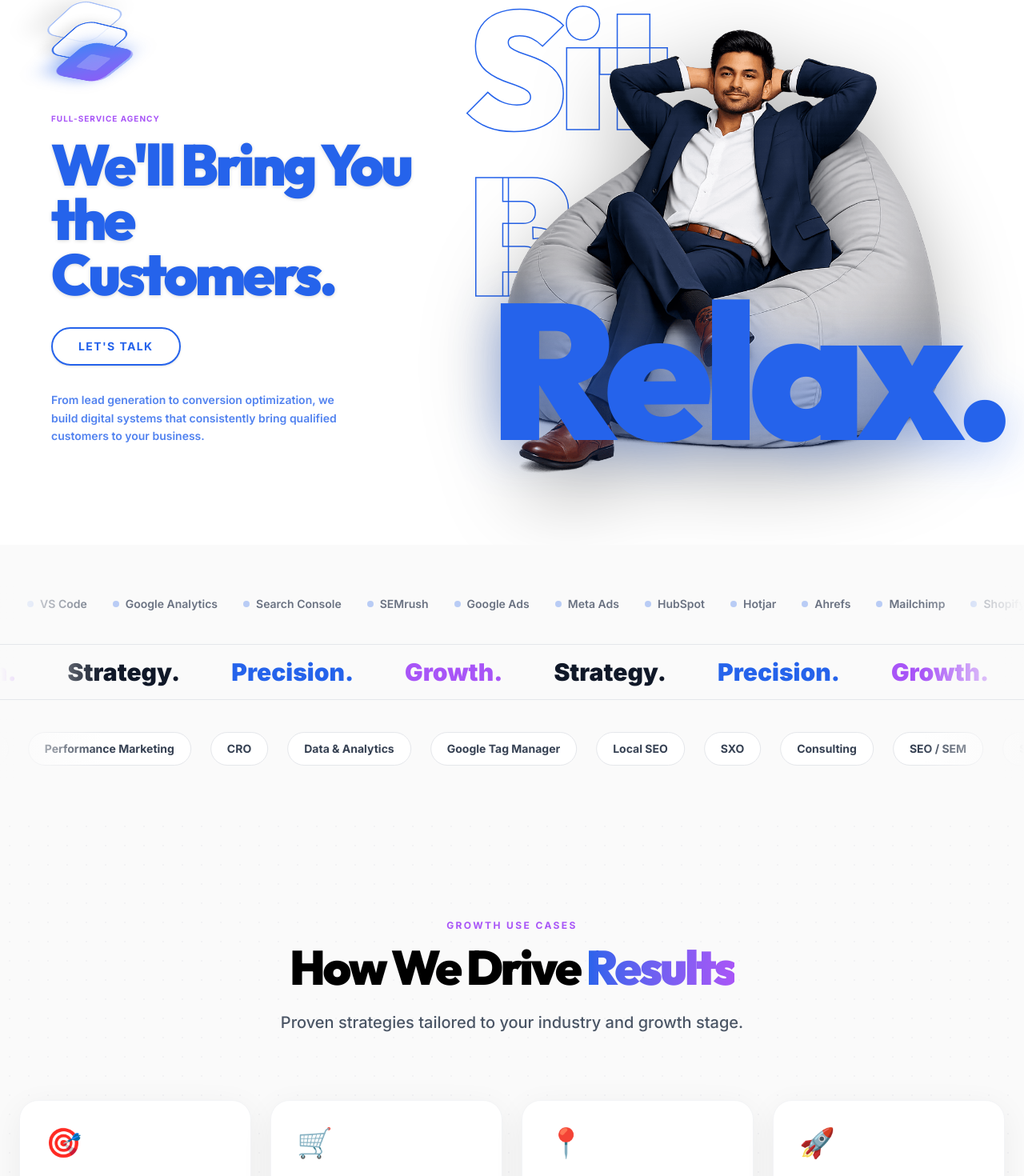
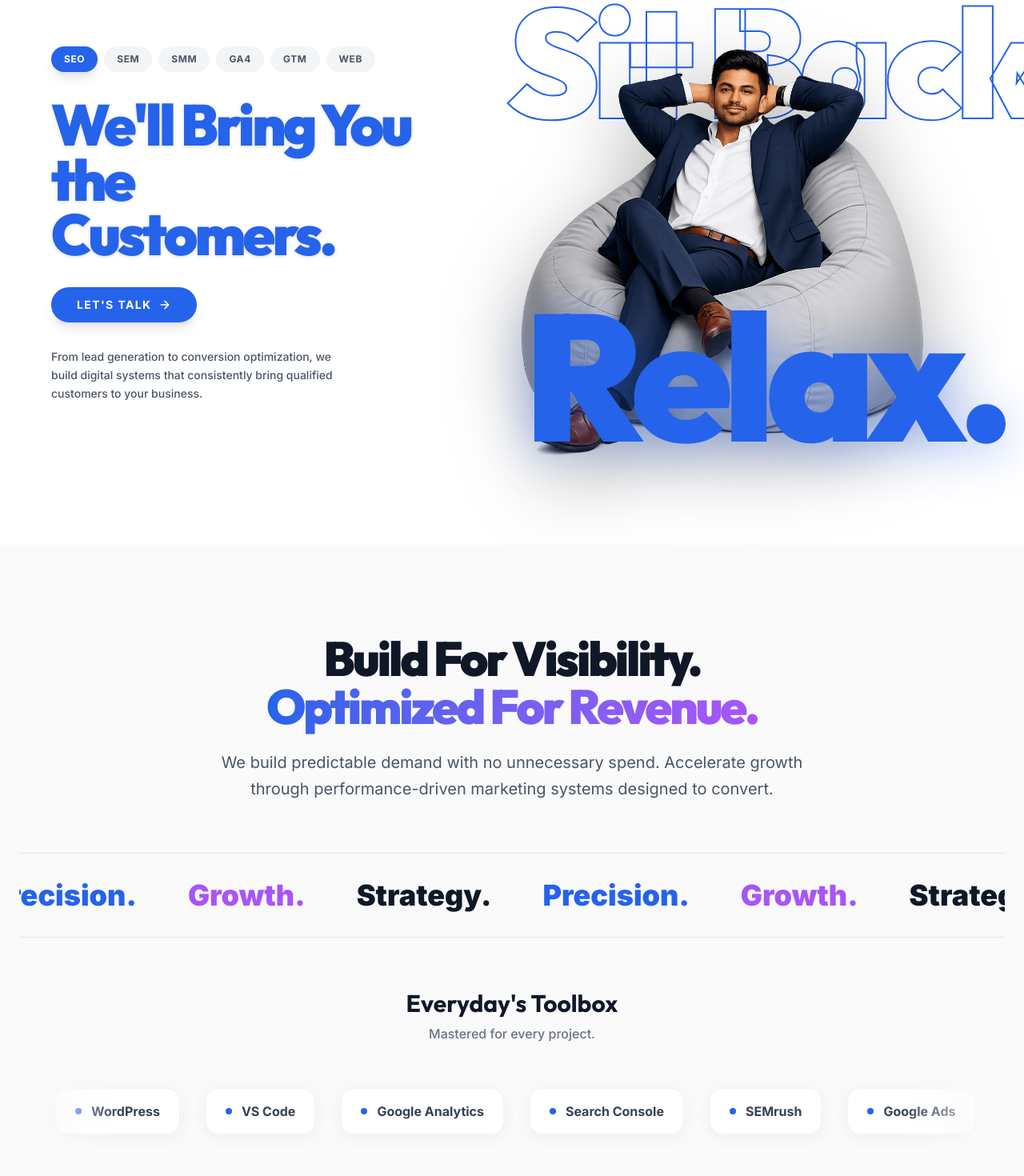
Before and after one commit to Anijesh/leadworkz_clone, a Next.js app: page / in a window 1280 px wide. Shown: the part 919-2389 px from the top of the page at 80% size. Built offline with nearby package versions, Linux system fonts and the light colour scheme.

Commit message:
feat: Refactor sections in Home component and enhance About, CTA, and ServicesGrid components with improved layout and functionality

```diff
--- a/app/page.tsx
+++ b/app/page.tsx
@@ -1,6 +1,6 @@
 import Hero from "@/components/sections/Hero";
 import CTA from "@/components/sections/CTA";
-import ToolsMarquee from "@/components/sections/ToolsMarquee";
+import About from "@/components/sections/About";
 import UseCases from "@/components/sections/UseCases";
 import Process from "@/components/sections/Process";
 import FAQ from "@/components/sections/FAQ";
@@ -10,29 +10,29 @@ import Foundation from "@/components/sections/Foundation";
 export default function Home() {
   return (
     <div className="flex flex-col w-full relative bg-white">
-      {/* Hero Section */}
+      {/* 1. Hero Section - Modern + Animated with Services Marquee */}
       <Hero />
 
-      {/* "Sit Back Relax" CTA Section */}
+      {/* 2. CTA Section - "Sit Back Relax" with Service Tabs */}
       <CTA />
 
-      {/* Tools & Brand Marquee */}
-      <ToolsMarquee />
+      {/* 3. About/Value Proposition - Stats + Tools Marquee */}
+      <About />
 
-      {/* Growth Use Cases */}
+      {/* 4. Growth Use Cases Section */}
       <UseCases />
 
-      {/* 3D Globe - Global Reach */}
-      <Foundation />
-
-      {/* Process/Methodology */}
+      {/* 5. Process Section - 5-Step Framework */}
       <Process />
 
-      {/* FAQ Section */}
+      {/* 6. FAQ Section - Accordion Style */}
       <FAQ />
 
-      {/* Full Services Grid */}
+      {/* 7. Services Section - Grid Layout (15 Services) */}
       <ServicesGrid />
+
+      {/* 8. 3D Visual Element - Three.js Globe */}
+      <Foundation />
     </div>
   );
 }
--- a/components/sections/About.tsx
+++ b/components/sections/About.tsx
@@ -3,92 +3,79 @@
 import { motion } from "framer-motion";
 
 const tools = [
-  { name: "Figma", icon: "🎨" },
-  { name: "WordPress", icon: "📝" },
-  { name: "Google Analytics", icon: "📊" },
-  { name: "SEMrush", icon: "🔍" },
-  { name: "Meta Ads", icon: "📱" },
-  { name: "HubSpot", icon: "🧡" },
-  { name: "Shopify", icon: "🛒" },
-  { name: "Mailchimp", icon: "📧" },
-  { name: "Webflow", icon: "🌐" },
-  { name: "Google Ads", icon: "📢" },
-  { name: "Hotjar", icon: "🔥" },
-  { name: "Ahrefs", icon: "🔗" },
-];
-
-const stats = [
-  { value: "500+", label: "Clients Served" },
-  { value: "12M+", label: "Leads Generated" },
-  { value: "98%", label: "Client Retention" },
-  { value: "10x", label: "Average ROI" },
+  "Adobe Photoshop",
+  "Figma",
+  "WordPress",
+  "VS Code",
+  "Google Analytics",
+  "Search Console",
+  "SEMrush",
+  "Google Ads",
+  "Meta Ads",
+  "HubSpot",
 ];
 
 export default function About() {
   return (
-    <section id="about" className="relative w-full bg-[#fafafa] py-24 md:py-32 overflow-hidden">
+    <section id="about" className="relative w-full bg-[#fafafa] py-20 md:py-28 overflow-hidden">
       {/* Subtle background pattern */}
-      <div className="absolute inset-0 bg-[radial-gradient(#e5e7eb_1px,transparent_1px)] [background-size:20px_20px] opacity-50"></div>
+      <div className="absolute inset-0 bg-[radial-gradient(#e5e7eb_1px,transparent_1px)] [background-size:20px_20px] opacity-40"></div>
 
       <div className="max-w-7xl mx-auto px-6 relative z-10">
-        {/* Main Tagline */}
+        {/* Main Value Proposition */}
         <motion.div
           initial={{ opacity: 0, y: 40 }}
           whileInView={{ opacity: 1, y: 0 }}
           viewport={{ once: true }}
           transition={{ duration: 0.8 }}
-          className="text-center mb-20"
+          className="text-center mb-16"
         >
-          <span className="text-[#A855F7] font-bold text-xs uppercase tracking-[0.2em] mb-4 block">
-            Our Promise
-          </span>
-          <h2 className="text-4xl md:text-6xl lg:text-7xl font-black tracking-tighter leading-[0.95] mb-6">
-            <span className="text-[#2563EB]">Build For Visibility.</span>
+          <h2 className="text-4xl md:text-5xl lg:text-6xl font-black tracking-tighter leading-[1] mb-6">
+            <span className="text-gray-900">Build For Visibility.</span>
             <br />
-            <span className="text-transparent bg-clip-text bg-gradient-to-r from-[#A855F7] to-[#6366F1]">
+            <span className="text-transparent bg-clip-text bg-gradient-to-r from-[#2563EB] to-[#A855F7]">
               Optimized For Revenue.
             </span>
           </h2>
-          <p className="text-gray-600 text-lg md:text-xl max-w-2xl mx-auto leading-relaxed font-medium">
-            We don't just drive traffic — we engineer complete digital marketing systems
-            designed to convert visitors into loyal customers.
+          <p className="text-gray-600 text-lg md:text-xl max-w-3xl mx-auto leading-relaxed">
+            We build predictable demand with no unnecessary spend. Accelerate growth through
+            performance-driven marketing systems designed to convert.
           </p>
         </motion.div>
 
-        {/* Stats Grid */}
-        <motion.div
-          initial={{ opacity: 0, y: 30 }}
-          whileInView={{ opacity: 1, y: 0 }}
-          viewport={{ once: true }}
-          transition={{ duration: 0.6, delay: 0.2 }}
-          className="grid grid-cols-2 md:grid-cols-4 gap-6 md:gap-8 mb-24"
-        >
-          {stats.map((stat, idx) => (
-            <motion.div
-              key={idx}
-              whileHover={{ y: -5, scale: 1.02 }}
-              className="bg-white rounded-3xl p-6 md:p-8 shadow-[0_10px_40px_rgba(0,0,0,0.06)] border border-gray-100 text-center group hover:border-[#2563EB]/30 transition-all duration-300"
-            >
-              <div className="text-4xl md:text-5xl font-black text-[#2563EB] mb-2 group-hover:scale-110 transition-transform">
-                {stat.value}
+        {/* Strategy Tagline Marquee */}
+        <div className="relative w-full overflow-hidden py-8 mb-16 border-y border-gray-200">
+          <motion.div
+            animate={{ x: [-500, 0] }}
+            transition={{ repeat: Infinity, duration: 15, ease: "linear" }}
+            className="flex gap-16 w-max"
+          >
+            {[...Array(6)].map((_, i) => (
+              <div key={i} className="flex items-center gap-16">
+                <span className="text-3xl md:text-4xl font-black text-gray-900 whitespace-nowrap">
+                  Strategy.
+                </span>
+                <span className="text-3xl md:text-4xl font-black text-[#2563EB] whitespace-nowrap">
+                  Precision.
+                </span>
+                <span className="text-3xl md:text-4xl font-black text-[#A855F7] whitespace-nowrap">
+                  Growth.
+                </span>
               </div>
-              <div className="text-gray-500 text-sm font-semibold uppercase tracking-wider">
-                {stat.label}
-              </div>
-            </motion.div>
-          ))}
-        </motion.div>
+            ))}
+          </motion.div>
+        </div>
 
         {/* Toolbox Section */}
         <motion.div
           initial={{ opacity: 0, y: 30 }}
           whileInView={{ opacity: 1, y: 0 }}
           viewport={{ once: true }}
-          transition={{ duration: 0.6, delay: 0.3 }}
-          className="text-center mb-10"
+          transition={{ duration: 0.6 }}
+          className="text-center mb-8"
         >
-          <h3 className="text-2xl md:text-3xl font-bold text-gray-800 mb-2">Our Toolbox</h3>
-          <p className="text-gray-500 font-medium">Technologies we've mastered to drive your growth</p>
+          <h3 className="text-2xl md:text-3xl font-bold text-gray-900 mb-2">Everyday's Toolbox</h3>
+          <p className="text-gray-500 font-medium">Mastered for every project.</p>
         </motion.div>
 
         {/* Tools Marquee */}
@@ -97,39 +84,17 @@ export default function About() {
           <div className="absolute inset-y-0 right-0 w-32 z-10 bg-gradient-to-l from-[#fafafa] to-transparent pointer-events-none"></div>
 
           <motion.div
-            animate={{ x: [0, -1200] }}
-            transition={{ repeat: Infinity, duration: 25, ease: "linear" }}
-            className="flex gap-6 w-max"
+            animate={{ x: [0, -1000] }}
+            transition={{ repeat: Infinity, duration: 20, ease: "linear" }}
+            className="flex gap-8 w-max"
           >
             {[...tools, ...tools].map((tool, idx) => (
               <div
                 key={idx}
-                className="flex items-center gap-3 px-6 py-4 rounded-2xl bg-white shadow-[0_4px_20px_rgba(0,0,0,0.05)] border border-gray-100 hover:border-[#2563EB]/30 hover:shadow-lg transition-all duration-300 cursor-default group"
+                className="flex items-center gap-3 px-6 py-4 rounded-2xl bg-white shadow-[0_4px_20px_rgba(0,0,0,0.05)] border border-gray-100 hover:border-[#2563EB]/30 hover:shadow-lg transition-all duration-300 cursor-default"
               >
-                <span className="text-2xl group-hover:scale-110 transition-transform">{tool.icon}</span>
-                <span className="font-bold text-gray-700 whitespace-nowrap">{tool.name}</span>
-              </div>
-            ))}
-          </motion.div>
-        </div>
-
-        {/* Secondary Marquee (reverse direction) */}
-        <div className="relative w-full overflow-hidden py-6 mt-4">
-          <div className="absolute inset-y-0 left-0 w-32 z-10 bg-gradient-to-r from-[#fafafa] to-transparent pointer-events-none"></div>
-          <div className="absolute inset-y-0 right-0 w-32 z-10 bg-gradient-to-l from-[#fafafa] to-transparent pointer-events-none"></div>
-
-          <motion.div
-            animate={{ x: [-1200, 0] }}
-            transition={{ repeat: Infinity, duration: 25, ease: "linear" }}
-            className="flex gap-6 w-max"
-          >
-            {[...tools.slice().reverse(), ...tools.slice().reverse()].map((tool, idx) => (
-              <div
-                key={idx}
-                className="flex items-center gap-3 px-6 py-4 rounded-2xl bg-white shadow-[0_4px_20px_rgba(0,0,0,0.05)] border border-gray-100 hover:border-[#A855F7]/30 hover:shadow-lg transition-all duration-300 cursor-default group"
-              >
-                <span className="text-2xl group-hover:scale-110 transition-transform">{tool.icon}</span>
-                <span className="font-bold text-gray-700 whitespace-nowrap">{tool.name}</span>
+                <div className="w-2 h-2 rounded-full bg-[#2563EB]"></div>
+                <span className="font-bold text-gray-700 whitespace-nowrap">{tool}</span>
               </div>
             ))}
           </motion.div>
--- a/components/sections/CTA.tsx
+++ b/components/sections/CTA.tsx
@@ -1,13 +1,18 @@
 "use client";
 
 import { motion } from "framer-motion";
+import { useState } from "react";
+
+const serviceTabs = ["SEO", "SEM", "SMM", "GA4", "GTM", "Web"];
 
 export default function CTA() {
+  const [activeTab, setActiveTab] = useState("SEO");
+
   return (
     <section className="relative w-full min-h-[80vh] md:min-h-screen bg-white py-16 md:py-20 overflow-hidden flex items-center justify-center">
       <div className="max-w-[1200px] mx-auto w-full px-6 flex flex-col md:flex-row items-center justify-between z-10 relative">
 
-        {/* Left Side: Copy and the specific 3D Rotating Layers Graphic */}
+        {/* Left Side: Copy and Service Tabs */}
         <motion.div
           initial={{ opacity: 0, x: -40 }}
           whileInView={{ opacity: 1, x: 0 }}
@@ -15,21 +20,24 @@ export default function CTA() {
           transition={{ duration: 0.8 }}
           className="w-full md:w-[45%] flex flex-col items-center md:items-start relative z-30 mb-16 md:mb-0"
         >
-          {/* Animated 3D Stack Graphic */}
-          <motion.div
-            animate={{ rotateZ: 360 }}
-            transition={{ repeat: Infinity, duration: 15, ease: "linear" }}
-            className="w-20 h-20 md:w-24 md:h-24 relative mb-8 md:mb-10 flex flex-col items-center justify-center"
-            style={{ transformStyle: 'preserve-3d', perspective: '1000px' }}
-          >
-            <div className="absolute w-16 h-16 md:w-20 md:h-20 bg-gradient-to-tr from-[#3b82f6] to-[#8b5cf6] rounded-[16px] md:rounded-[20px] shadow-[0_10px_30px_rgba(37,99,235,0.5)] border-t-[3px] md:border-t-[4px] border-white/40" style={{ transform: 'rotateX(60deg) rotateZ(-45deg) translateZ(30px)' }}>
-              <div className="w-6 h-6 md:w-8 md:h-8 rounded bg-white/20 absolute top-1/2 left-1/2 -translate-x-1/2 -translate-y-1/2 backdrop-blur-md"></div>
-            </div>
-            <div className="absolute w-16 h-16 md:w-20 md:h-20 bg-white/80 rounded-[16px] md:rounded-[20px] shadow-[0_10px_20px_rgba(0,0,0,0.1)] border-[2px] border-[#2563eb]" style={{ transform: 'rotateX(60deg) rotateZ(-45deg) translateZ(0px)' }}></div>
-            <div className="absolute w-16 h-16 md:w-20 md:h-20 bg-white/90 rounded-[16px] md:rounded-[20px] shadow-[0_20px_40px_rgba(0,0,0,0.1)] border-[2px] border-[#2563eb]/40" style={{ transform: 'rotateX(60deg) rotateZ(-45deg) translateZ(-30px)' }}></div>
-          </motion.div>
-
-          <span className="text-[#A855F7] font-bold text-[10px] uppercase tracking-widest mb-4">Full-Service Agency</span>
+          {/* Service Tabs */}
+          <div className="flex flex-wrap gap-2 mb-8">
+            {serviceTabs.map((tab) => (
+              <motion.button
+                key={tab}
+                onClick={() => setActiveTab(tab)}
+                whileHover={{ scale: 1.05 }}
+                whileTap={{ scale: 0.95 }}
+                className={`px-4 py-2 rounded-full text-xs font-bold uppercase tracking-wider transition-all duration-300 ${
+                  activeTab === tab
+                    ? "bg-[#2563EB] text-white shadow-lg"
+                    : "bg-gray-100 text-gray-600 hover:bg-gray-200"
+                }`}
+              >
+                {tab}
+              </motion.button>
+            ))}
+          </div>
 
           {/* Heading */}
           <h2 className="text-4xl sm:text-5xl md:text-6xl lg:text-7xl font-black text-[#2563EB] tracking-tighter leading-[0.95] mb-6 md:mb-8 drop-shadow-sm text-center md:text-left">
@@ -39,12 +47,15 @@ export default function CTA() {
           <motion.button
             whileHover={{ scale: 1.05 }}
             whileTap={{ scale: 0.98 }}
-            className="border-2 border-[#2563EB] text-[#2563EB] hover:bg-[#2563EB] hover:text-white transition-all duration-300 rounded-full px-8 py-3 text-sm font-bold tracking-widest relative bg-transparent uppercase mb-6 md:mb-8 shadow-sm hover:shadow-lg"
+            className="bg-[#2563EB] text-white hover:bg-[#1d4ed8] transition-all duration-300 rounded-full px-8 py-3 text-sm font-bold tracking-widest uppercase mb-6 md:mb-8 shadow-lg hover:shadow-xl flex items-center gap-2"
           >
             let's talk
+            <svg className="w-4 h-4" viewBox="0 0 24 24" fill="none" stroke="currentColor" strokeWidth="2.5">
+              <path d="M5 12h14M12 5l7 7-7 7" strokeLinecap="round" strokeLinejoin="round" />
+            </svg>
           </motion.button>
 
-          <p className="text-[#2563EB]/80 font-semibold text-sm leading-relaxed max-w-sm text-center md:text-left">
+          <p className="text-gray-600 font-medium text-sm leading-relaxed max-w-sm text-center md:text-left">
             From lead generation to conversion optimization, we build digital systems that consistently bring qualified customers to your business.
           </p>
         </motion.div>
@@ -58,7 +69,7 @@ export default function CTA() {
           className="w-full md:w-[55%] relative flex items-center justify-center h-[400px] sm:h-[500px] md:h-[600px]"
         >
           {/* Outlined Sit Back */}
-          <h1 className="absolute top-0 right-0 md:-right-10 lg:-right-20 text-[4rem] sm:text-[6rem] md:text-[10rem] lg:text-[13rem] font-black tracking-tighter leading-none z-0" style={{ color: 'white', WebkitTextStroke: '1.5px #2563EB' }}>
+          <h1 className="absolute top-0 right-0 md:-right-10 lg:-right-20 text-[4rem] sm:text-[6rem] md:text-[10rem] lg:text-[12rem] font-black tracking-tighter leading-none z-0" style={{ color: 'white', WebkitTextStroke: '2px #2563EB' }}>
             Sit Back
           </h1>
 
@@ -70,11 +81,11 @@ export default function CTA() {
             transition={{ duration: 0.8, delay: 0.4 }}
             src="/relax-bg.png"
             alt="Relax in beanbag"
-            className="w-[280px] sm:w-[350px] md:w-[500px] lg:w-[600px] relative z-20 top-5 md:top-10 drop-shadow-[0_30px_50px_rgba(0,0,0,0.3)]"
+            className="w-[280px] sm:w-[350px] md:w-[450px] lg:w-[550px] relative z-20 top-5 md:top-10 drop-shadow-[0_30px_50px_rgba(0,0,0,0.3)]"
           />
 
           {/* Solid Relax */}
-          <h1 className="absolute bottom-0 right-0 md:-right-5 lg:-right-10 text-[5rem] sm:text-[7rem] md:text-[12rem] lg:text-[15rem] font-black tracking-tighter leading-none text-[#2563EB] z-30 drop-shadow-[0_10px_30px_rgba(37,99,235,0.4)]">
+          <h1 className="absolute bottom-0 right-0 md:-right-5 lg:-right-10 text-[5rem] sm:text-[7rem] md:text-[11rem] lg:text-[14rem] font-black tracking-tighter leading-none text-[#2563EB] z-30 drop-shadow-[0_10px_30px_rgba(37,99,235,0.4)]">
             Relax.
           </h1>
         </motion.div>
--- a/components/sections/ServicesGrid.tsx
+++ b/components/sections/ServicesGrid.tsx
@@ -3,96 +3,21 @@
 import { motion } from "framer-motion";
 
 const services = [
-  {
-    abbr: "Website",
-    title: "Website Design & Development",
-    desc: "Building high-performance digital platforms that convert.",
-    color: "#2563EB",
-  },
-  {
-    abbr: "UI/UX",
-    title: "UI & UX Design",
-    desc: "Crafting intuitive interfaces that elevate user experience.",
-    color: "#A855F7",
-  },
-  {
-    abbr: "SEO",
-    title: "Search Engine Optimization",
-    desc: "Building long-term visibility across organic search.",
-    color: "#6366F1",
-  },
-  {
-    abbr: "SXO",
-    title: "Search Experience Optimization",
-    desc: "Enhancing user experience after the click.",
-    color: "#EC4899",
-  },
-  {
-    abbr: "VSO",
-    title: "Video Search Optimization",
-    desc: "Improving video visibility across search platforms.",
-    color: "#10B981",
-  },
-  {
-    abbr: "LSO",
-    title: "Local Search Optimization",
-    desc: "Winning visibility for location-based intent.",
-    color: "#F59E0B",
-  },
-  {
-    abbr: "CRO",
-    title: "Conversion Rate Optimization",
-    desc: "Turning visitors into measurable outcomes.",
-    color: "#8B5CF6",
-  },
-  {
-    abbr: "DAO",
-    title: "Data-Driven Optimization",
-    desc: "Optimizing decisions using real performance data.",
-    color: "#EF4444",
-  },
-  {
-    abbr: "VEO",
-    title: "Video Experience Optimization",
-    desc: "Improving engagement throughout the video journey.",
-    color: "#06B6D4",
-  },
-  {
-    abbr: "ASO",
-    title: "App Store Optimization",
-    desc: "Increasing app visibility and installs organically.",
-    color: "#84CC16",
-  },
-  {
-    abbr: "SMO",
-    title: "Social Media Optimization",
-    desc: "Amplifying reach and engagement across social platforms.",
-    color: "#F472B6",
-  },
-  {
-    abbr: "FEO",
-    title: "Funnel Experience Optimization",
-    desc: "Optimizing every stage of the conversion funnel.",
-    color: "#FB923C",
-  },
-  {
-    abbr: "LPO",
-    title: "Landing Page Optimization",
-    desc: "Designing pages built to convert intent.",
-    color: "#4ADE80",
-  },
-  {
-    abbr: "UXO",
-    title: "User Experience Optimization",
-    desc: "Removing friction across digital interactions.",
-    color: "#C084FC",
-  },
-  {
-    abbr: "LLMO",
-    title: "Large Language Model Optimization",
-    desc: "Positioning content for AI and LLM-driven discovery.",
-    color: "#22D3EE",
-  },
+  { abbr: "Website", title: "Website Design & Development", desc: "Building high-performance digital platforms that convert.", color: "#2563EB" },
+  { abbr: "UI/UX", title: "UI & UX Design", desc: "Crafting intuitive interfaces that elevate experience.", color: "#A855F7" },
+  { abbr: "SEO", title: "Search Engine Optimization", desc: "Building long-term visibility across organic search.", color: "#6366F1" },
+  { abbr: "SXO", title: "Search Experience Optimization", desc: "Enhancing user experience after the click.", color: "#EC4899" },
+  { abbr: "VSO", title: "Video Search Optimization", desc: "Improving video visibility across platforms.", color: "#10B981" },
+  { abbr: "LSO", title: "Local Search Optimization", desc: "Winning visibility for location-based intent.", color: "#F59E0B" },
+  { abbr: "CRO", title: "Conversion Rate Optimization", desc: "Turning visitors into measurable outcomes.", color: "#8B5CF6" },
+  { abbr: "DAO", title: "Data-Driven Optimization", desc: "Optimizing decisions using performance data.", color: "#EF4444" },
+  { abbr: "VEO", title: "Video Experience Optimization", desc: "Improving engagement throughout video journey.", color: "#06B6D4" },
+  { abbr: "ASO", title: "App Store Optimization", desc: "Increasing app visibility and installs.", color: "#84CC16" },
+  { abbr: "SMO", title: "Social Media Optimization", desc: "Amplifying reach across social platforms.", color: "#F472B6" },
+  { abbr: "FEO", title: "Funnel Experience Optimization", desc: "Optimizing every stage of the funnel.", color: "#FB923C" },
+  { abbr: "LPO", title: "Landing Page Optimization", desc: "Designing pages built to convert intent.", color: "#4ADE80" },
+  { abbr: "UXO", title: "User Experience Optimization", desc: "Removing friction across interactions.", color: "#C084FC" },
+  { abbr: "LLMO", title: "LLM Optimization", desc: "Positioning content for AI discovery.", color: "#22D3EE" },
 ];
 
 const containerVariants = {
@@ -159,7 +84,7 @@ export default function ServicesGrid() {
               key={idx}
               variants={cardVariants}
               whileHover={{ y: -8, scale: 1.02 }}
-              className="group relative bg-white rounded-2xl p-5 shadow-[0_8px_30px_rgba(0,0,0,0.06)] border border-gray-100 hover:border-transparent hover:shadow-[0_15px_50px_rgba(37,99,235,0.12)] transition-all duration-500 cursor-pointer overflow-hidden"
+              className="group relative bg-white rounded-2xl p-5 shadow-[0_8px_30px_rgba(0,0,0,0.06)] border border-gray-100 hover:border-transparent hover:shadow-[0_15px_40px_rgba(37,99,235,0.12)] transition-all duration-300 cursor-pointer overflow-hidden"
             >
               {/* Hover gradient background */}
               <div
@@ -172,7 +97,7 @@ export default function ServicesGrid() {
               <div className="relative z-10">
                 {/* Abbreviation Badge */}
                 <div
-                  className="inline-flex items-center justify-center px-3 py-1.5 rounded-lg font-black text-xs mb-4 transition-all duration-300 group-hover:scale-105"
+                  className="inline-flex items-center justify-center px-4 py-2 rounded-xl font-black text-sm mb-4 transition-all duration-300 group-hover:scale-105"
                   style={{
                     backgroundColor: `${service.color}15`,
                     color: service.color,
@@ -182,12 +107,12 @@ export default function ServicesGrid() {
                 </div>
 
                 {/* Title */}
-                <h3 className="text-base font-bold text-gray-900 mb-2 leading-tight group-hover:text-[#2563EB] transition-colors duration-300">
+                <h3 className="text-lg font-bold text-gray-900 mb-3 leading-tight group-hover:text-[#2563EB] transition-colors duration-300">
                   {service.title}
                 </h3>
 
                 {/* Description */}
-                <p className="text-gray-500 text-xs leading-relaxed font-medium">
+                <p className="text-gray-500 text-sm leading-relaxed font-medium">
                   {service.desc}
                 </p>
               </div>
```
